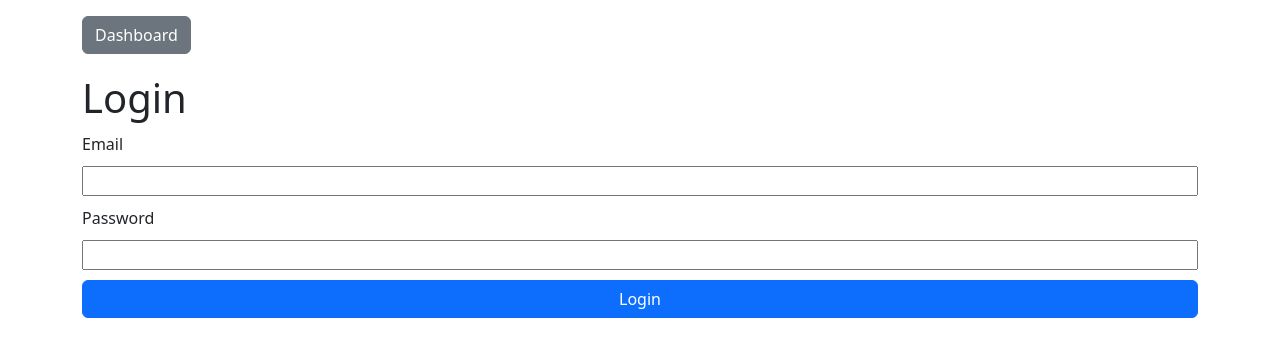
After one commit to tmchuynh/business_project, a Flask app: page /employee in a window 1280 px wide. The commit adds this page. Shown: the top 357 px of the page. Run offline with Flask 2, Linux system fonts and the light colour scheme.

Commit message:
make new employees update their temp passwords

```diff
--- a/flask_app/controllers/employee.py
+++ b/flask_app/controllers/employee.py
@@ -1,4 +1,4 @@
-from flask import Flask, render_template, request, redirect
+from flask import Flask, render_template, request, redirect, session, flash
 from flask_app import app
 from flask_bcrypt import Bcrypt
 bcrypt = Bcrypt(app)
@@ -7,3 +7,56 @@ from flask_app.models.employee_model import Employee
 @app.route('/')
 def index():
     return render_template('index.html')
+
+@app.route('/logout')
+def logout():
+    session.clear()
+    return render_template('index.html')
+
+@app.route('/employee')
+def employee_login_form():
+    return render_template('employee_login.html')
+
+
+@app.route('/employee/login', methods=['POST'])
+def employee_login():
+    get_email = {
+        'email': request.form['email']
+    }
+    this_user = Employee.get_employee_by_email(get_email)
+
+    if not this_user:
+        flash("Invalid email or password", "login")
+        return redirect('/employee')
+
+    if not bcrypt.check_password_hash(this_user.password, request.form['password']):
+        flash('Incorrect password', "login")
+        return redirect('/employee')
+
+    print(this_user.new_employee)
+
+    if this_user.new_employee == b'0':
+        return redirect(f'/employee/{this_user.id}')
+    else:
+        return redirect('/employee/home')
+
+@app.route('/employee/<int:id>')
+def employee_update_form(id):
+    this_employee = {
+        'employee_id': id
+    }
+    employee = Employee.get_employee_by_id(this_employee)
+    return render_template('employee_update_password.html', employee=employee)
+
+@app.route('/employee/update/<int:id>', methods=['POST'])
+def employee_update(id):
+    if not Employee.validate_employee_form(request.form):
+        return redirect(f'/employee/update/{id}')
+    this_employee = {
+        'first_name': request.form['first_name'],
+        'last_name': request.form['last_name'],
+        'email': request.form['email'],
+        'password': bcrypt.generate_password_hash(request.form['password'])
+    }
+    Employee.update_employee(this_employee)
+    return redirect('/employee/home')
--- /dev/null
+++ b/flask_app/templates/employee_login.html
@@ -0,0 +1,36 @@
+<!DOCTYPE html>
+<html lang="en" data-bs-theme="dark">
+    <head>
+        <meta charset="UTF-8">
+        <meta http-equiv="X-UA-Compatible" content="IE=edge">
+        <meta name="viewport" content="width=device-width, initial-scale=1.0">
+        <title></title>
+        <link rel="stylesheet" href={{ url_for( 'static', filename='index.css' ) }}>
+        <link rel="stylesheet" href="https://cdn.jsdelivr.net/npm/bootstrap@5.2.3/dist/css/bootstrap.min.css">
+    </head>
+    <body>
+        <div class="container">
+            <div class="d-flex">
+                <a href="/logout" class="btn btn-secondary">Dashboard</a>
+            </div>
+            <h1>Login</h1>
+            <form action="/employee/login" method="post" class="form-horizontal">
+                <label for="email">Email</label>
+                <input type="email" name="email">
+
+                <label for="password">Password</label>
+                <input type="password" name="password">
+
+                {% for message in get_flashed_messages(category_filter = ['login']) %}
+                    <div class="alert alert-danger">
+                        {{ message }}
+                    </div>
+                {% endfor %}
+
+                <button type="submit" class="btn btn-primary">Login</button>
+            </form>
+
+        </div>
+        <script src="https://cdn.jsdelivr.net/npm/bootstrap@5.3.0-alpha1/dist/js/bootstrap.bundle.min.js" integrity="sha384-w76AqPfDkMBDXo30jS1Sgez6pr3x5MlQ1ZAGC+nuZB+EYdgRZgiwxhTBTkF7CXvN" crossorigin="anonymous"></script>
+    </body>
+</html>
```
Also changed, not shown: flask_app/models/employee_model.py (+22 -3 lines), flask_app/templates/admin.html (+4 -3 lines), flask_app/templates/employee_update_password.html (added, +36 -0 lines).
